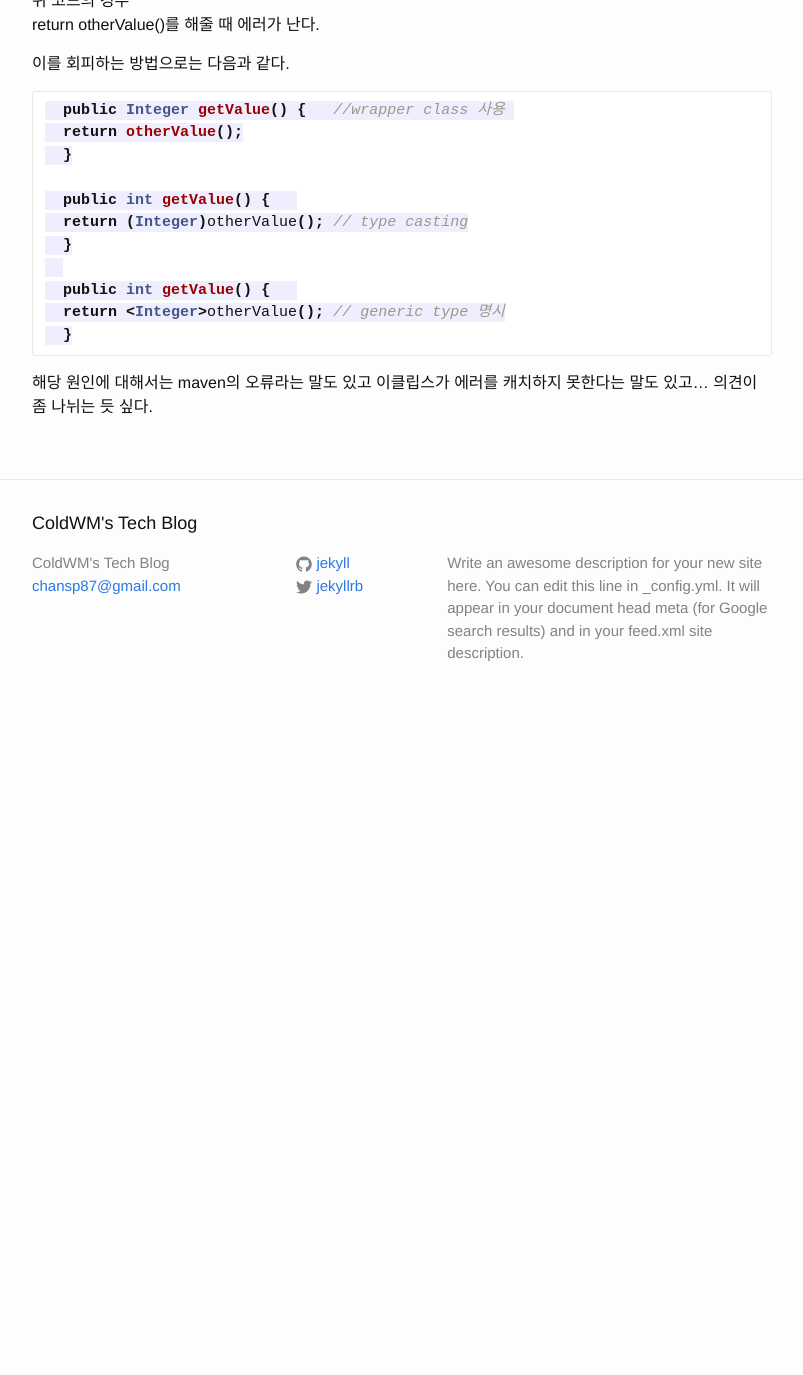
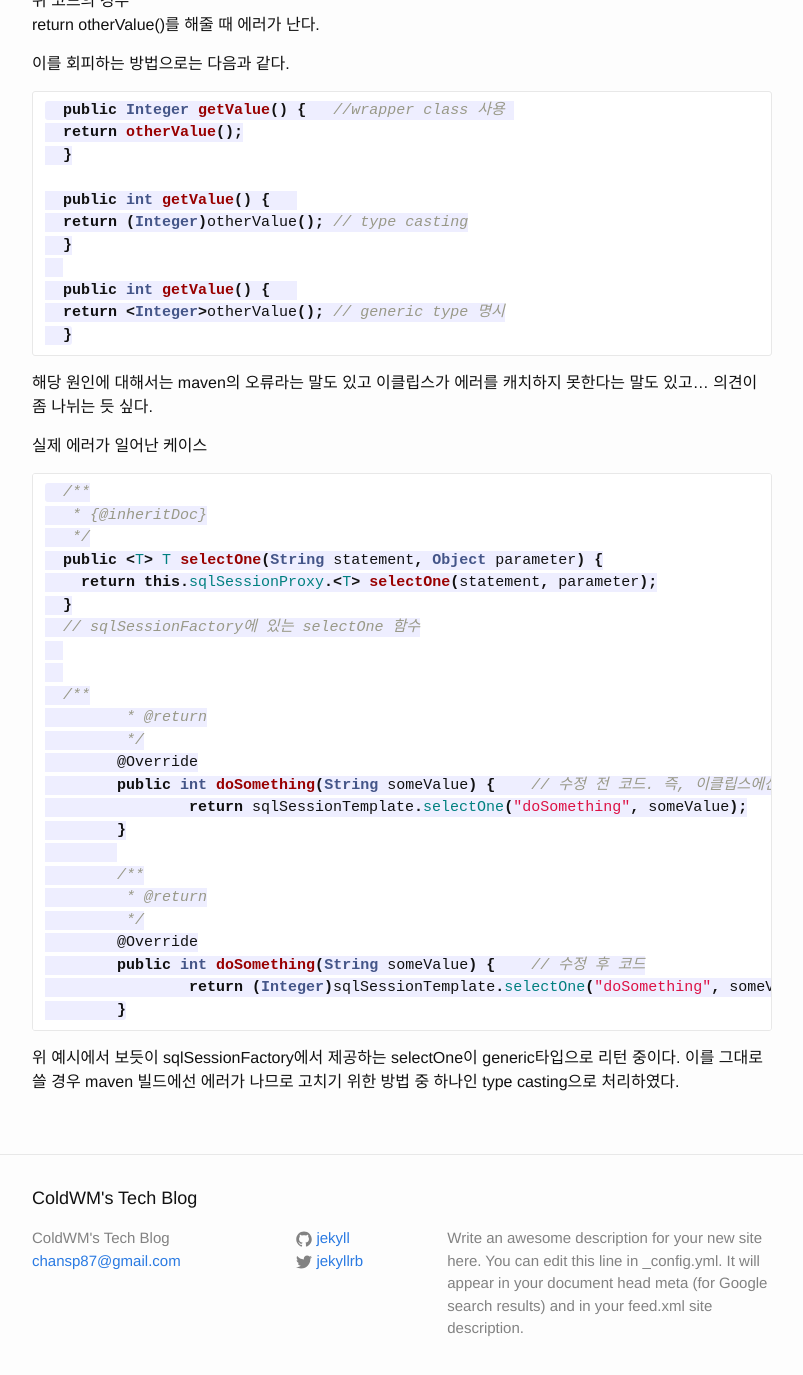
Before and after one commit to ColdWM/blog, a Jekyll site: the page built from _posts/2015-05-20-Return-Generic-Type.md, in a window 1280 px wide and 1400 px high, scrolled down 708 px. Shown: the top 1375 px of the window, without its empty margins (238-1041 px from the left). Built offline with Jekyll 4.4.1, drawn with Linux system fonts in a browser that asks for light colours; Markdown is read by kramdown in place of the engine named in the settings; before the commit the page ends 1433 px from its top, so only the background shows below that.

Commit message:
Update 2015-05-20-Return-Generic-Type.md

````diff
--- a/_posts/2015-05-20-Return-Generic-Type.md
+++ b/_posts/2015-05-20-Return-Generic-Type.md
@@ -52,3 +52,35 @@ return otherValue()를 해줄 때 에러가 난다.
 해당 원인에 대해서는 maven의 오류라는 말도 있고
 이클립스가 에러를 캐치하지 못한다는 말도 있고...
 의견이 좀 나뉘는 듯 싶다.
+
+실제 에러가 일어난 케이스
+```java
+  /**
+   * {@inheritDoc}
+   */
+  public <T> T selectOne(String statement, Object parameter) {
+    return this.sqlSessionProxy.<T> selectOne(statement, parameter);
+  }
+  // sqlSessionFactory에 있는 selectOne 함수
+
+
+  /**
+	 * @return
+	 */
+	@Override
+	public int doSomething(String someValue) {    // 수정 전 코드. 즉, 이클립스에선 빌드 에러 미발생하지만 maven빌드에선 발생
+		return sqlSessionTemplate.selectOne("doSomething", someValue);
+	}
+
+	/**
+	 * @return
+	 */
+	@Override
+	public int doSomething(String someValue) {    // 수정 후 코드
+		return (Integer)sqlSessionTemplate.selectOne("doSomething", someValue);
+	}
+```
+
+위 예시에서 보듯이 sqlSessionFactory에서 제공하는 selectOne이 generic타입으로 리턴 중이다.
+이를 그대로 쓸 경우 maven 빌드에선 에러가 나므로
+고치기 위한 방법 중 하나인 type casting으로 처리하였다.
````
